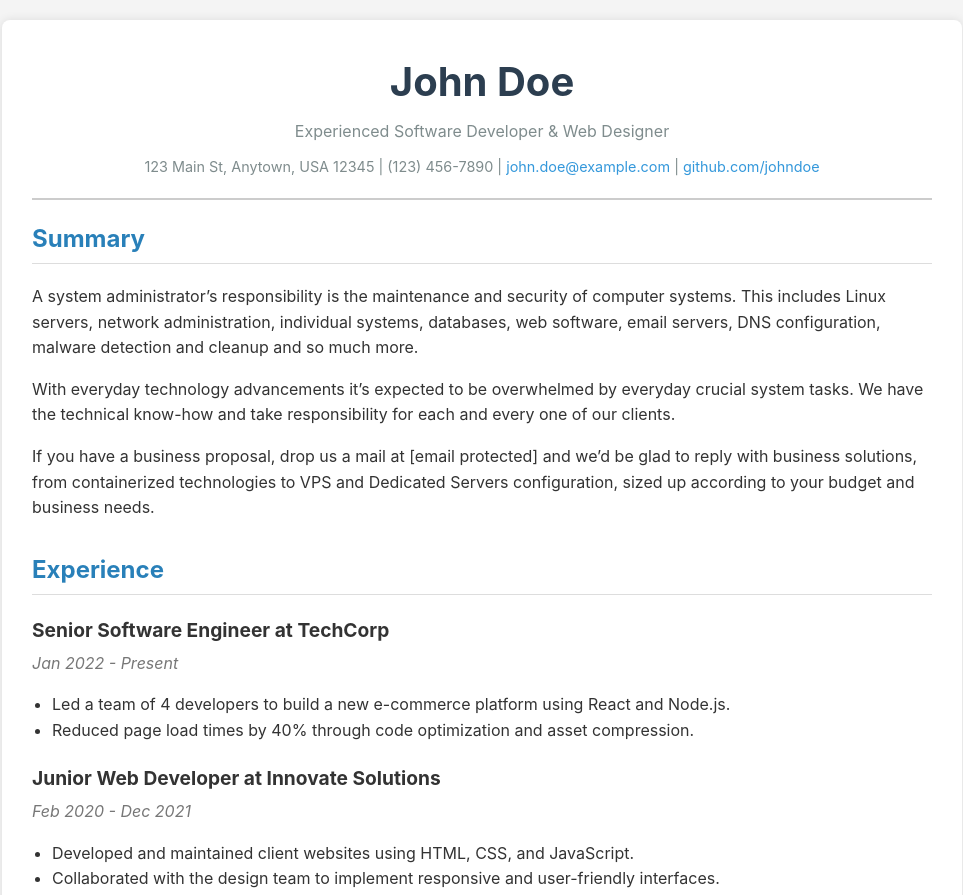
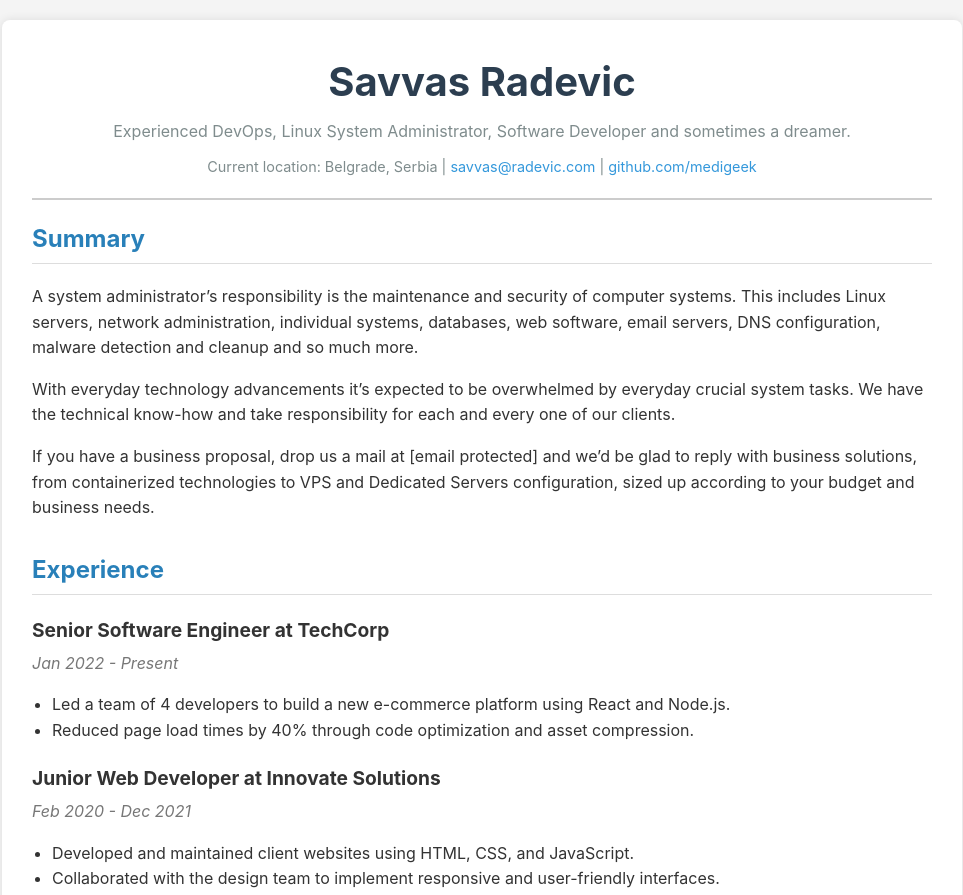
Before and after one commit to medigeek/medigeek.github.io, a plain HTML site: page index.html in a window 1280 px wide. Shown: the top 895 px of the page, without its empty margins (158-1121 px from the left). Drawn offline with Linux system fonts and the light colour scheme.

Commit message:
Update index.html

```diff
--- a/index.html
+++ b/index.html
@@ -3,7 +3,7 @@
 <head>
     <meta charset="UTF-8">
     <meta name="viewport" content="width=device-width, initial-scale=1.0">
-    <title>John Doe - Resume</title>
+    <title>Savvas Radevic - Resume</title>
     <style>
         /* General Body and Font Styles */
         body {
@@ -144,10 +144,10 @@
 
 <div class="container">
     <header>
-        <h1>John Doe</h1>
-        <p>Experienced Software Developer & Web Designer</p>
+        <h1>Savvas Radevic</h1>
+        <p>Experienced DevOps, Linux System Administrator, Software Developer and sometimes a dreamer.</p>
         <div class="contact-info">
-            <p>123 Main St, Anytown, USA 12345 | (123) 456-7890 | <a href="mailto:john.doe@example.com">john.doe@example.com</a> | <a href="http://github.com/johndoe" target="_blank">github.com/johndoe</a></p>
+            <p>Current location: Belgrade, Serbia | <a href="mailto:savvas@radevic.com">savvas@radevic.com</a> | <a href="http://github.com/medigeek" target="_blank">github.com/medigeek</a></p>
         </div>
     </header>
 
@@ -247,7 +247,7 @@ If you have a business proposal, drop us a mail at [email protected] and we’d
     </section>
 
     <footer>
-        <p>&copy; 2025 John Doe. All rights reserved.</p>
+        <!--<p></p>-->
     </footer>
 </div>
 
```
